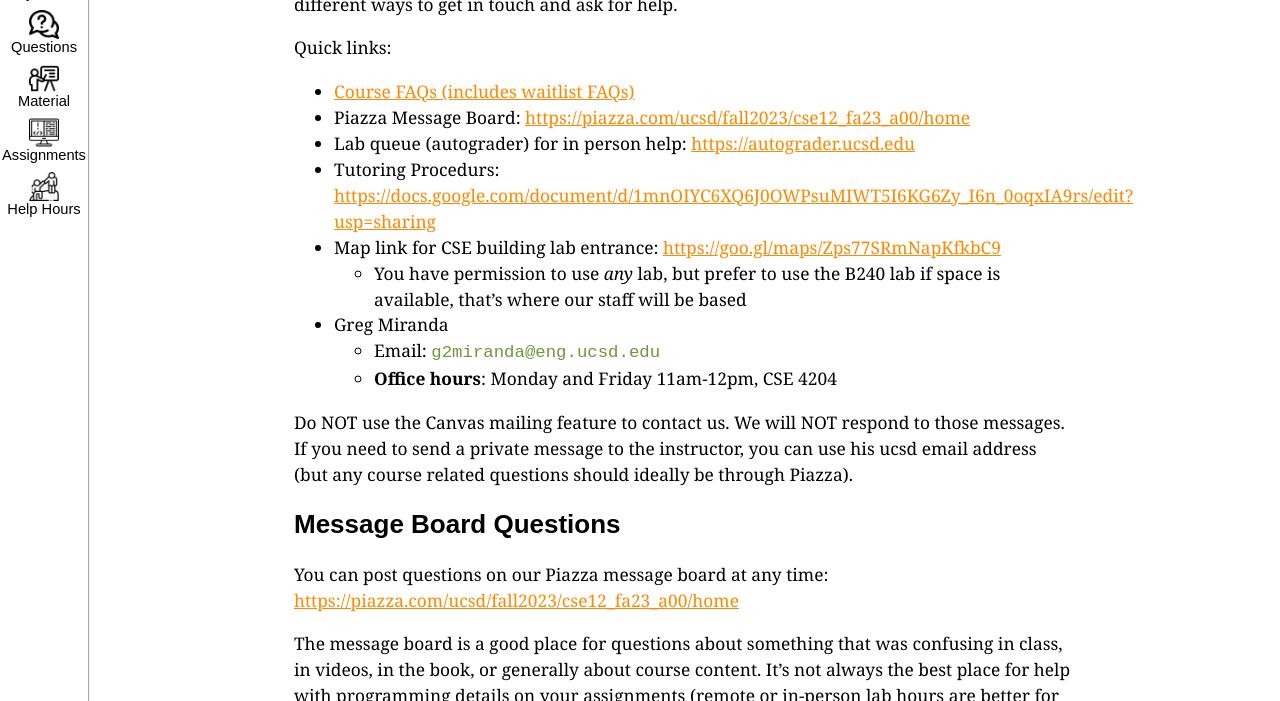
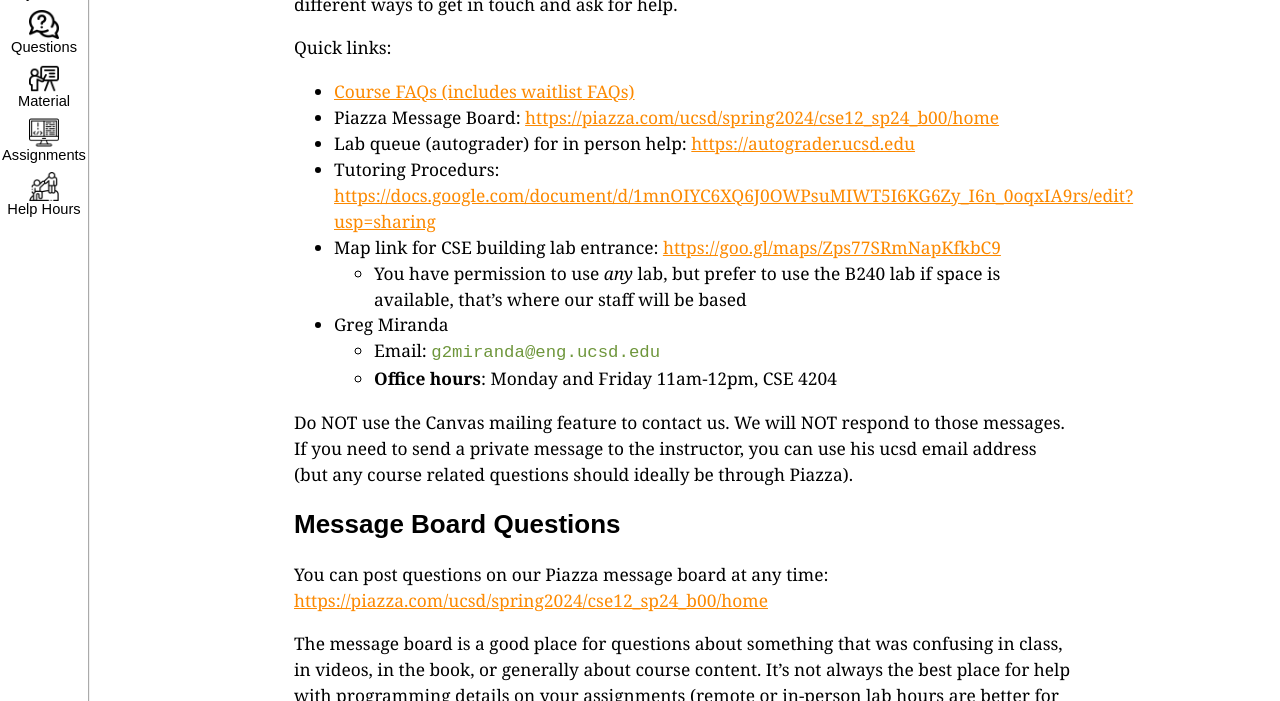
Before and after one commit to ucsd-cse12-sp24/ucsd-cse12-sp24.github.io, a Jekyll site: the page built from staff-and-help.md, in a window 1280 px wide. Shown: the part 172-873 px from the top of the page. Built offline with Jekyll 4.4.1, drawn with Linux system fonts in a browser that asks for light colours; part of the change alters nothing that is shown.

Commit message:
Update staff-and-help.md

```diff
--- a/staff-and-help.md
+++ b/staff-and-help.md
@@ -11,7 +11,9 @@ learning, and a few different ways to get in touch and ask for help.
 Quick links:
 
 - [Course FAQs (includes waitlist FAQs)](#faq)
-- Piazza Message Board: [https://piazza.com/ucsd/fall2023/cse12_fa23_a00/home](https://piazza.com/ucsd/fall2023/cse12_fa23_a00/home){:target="_blank"}
+- Piazza Message Board: [https://piazza.com/ucsd/spring2024/cse12_sp24_b00/home
+](https://piazza.com/ucsd/spring2024/cse12_sp24_b00/home
+){:target="_blank"}
 - Lab queue (autograder) for in person help: [https://autograder.ucsd.edu](https://autograder.ucsd.edu){:target="_blank"}
 - Tutoring Procedurs: [https://docs.google.com/document/d/1mnOIYC6XQ6J0OWPsuMIWT5I6KG6Zy_I6n_0oqxIA9rs/edit?usp=sharing](https://docs.google.com/document/d/1mnOIYC6XQ6J0OWPsuMIWT5I6KG6Zy_I6n_0oqxIA9rs/edit?usp=sharing){:target="_blank"}
 - Map link for CSE building lab entrance: [https://goo.gl/maps/Zps77SRmNapKfkbC9](https://goo.gl/maps/Zps77SRmNapKfkbC9){:target="_blank"}
@@ -27,7 +29,9 @@ address (but any course related questions should ideally be through Piazza).
 ## Message Board Questions
 
 You can post questions on our Piazza message board at any time:
-[https://piazza.com/ucsd/fall2023/cse12_fa23_a00/home](https://piazza.com/ucsd/fall2023/cse12_fa23_a00/home){:target="_blank"}
+[https://piazza.com/ucsd/spring2024/cse12_sp24_b00/home
+](https://piazza.com/ucsd/spring2024/cse12_sp24_b00/home
+){:target="_blank"}
 
 The message board is a good place for questions about something that was
 confusing in class, in videos, in the book, or generally about course content.
```
